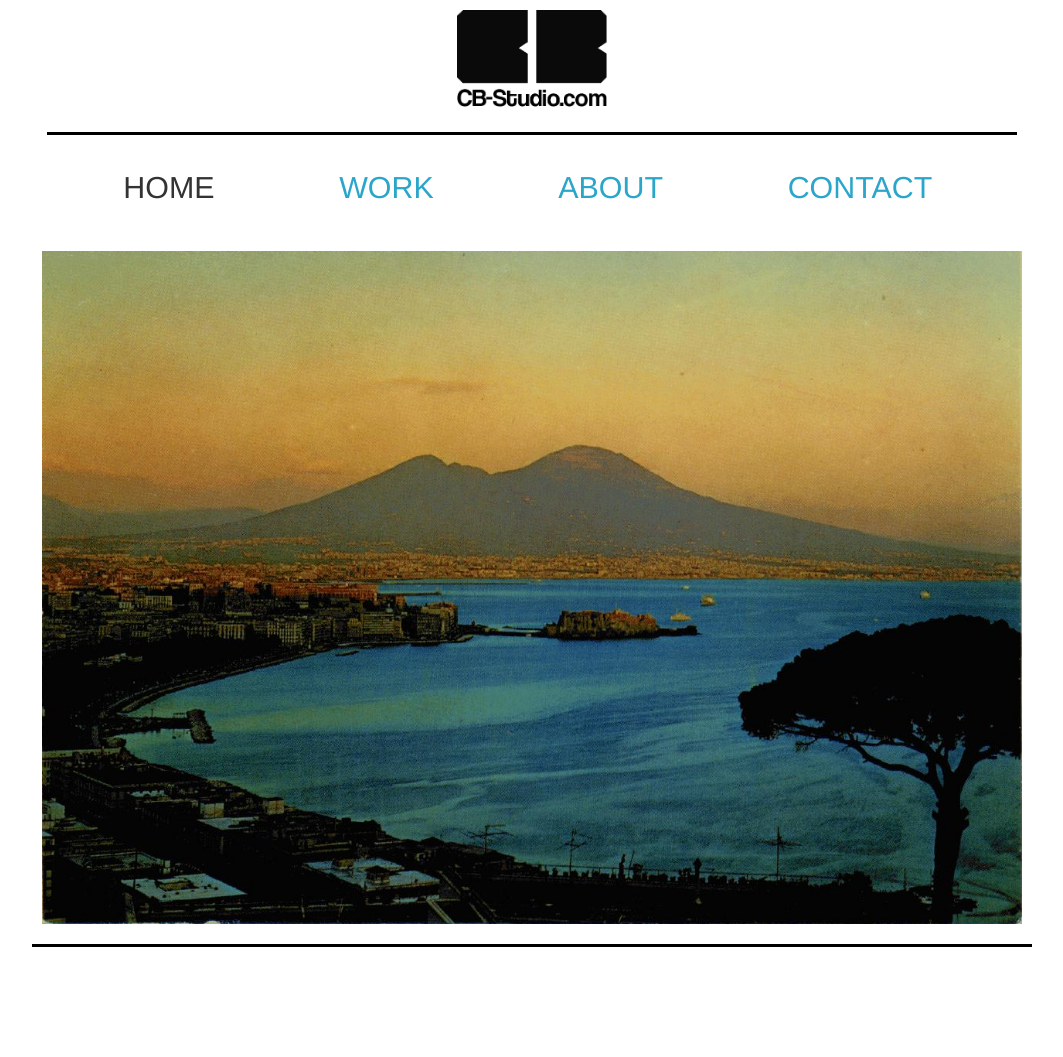
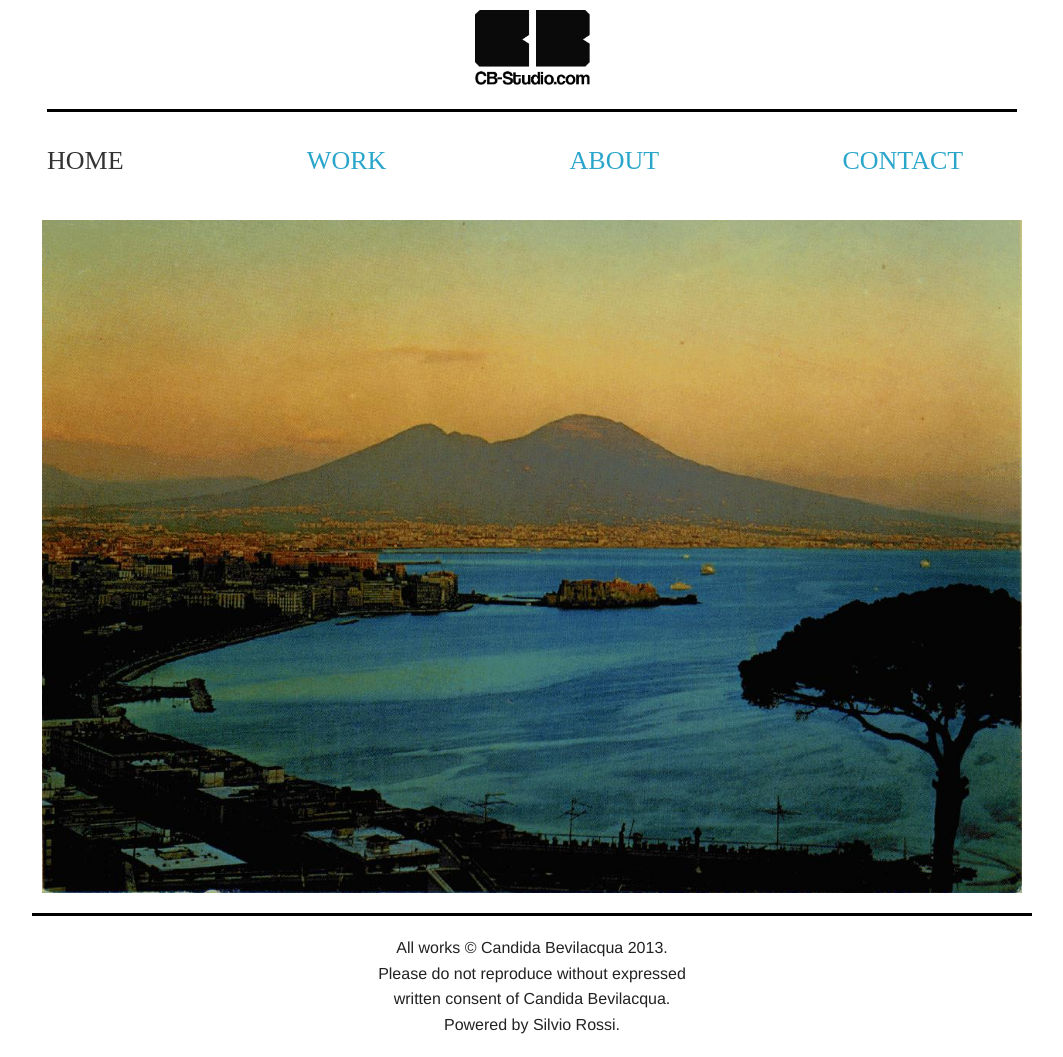
Before and after one commit to ziozoid/cb-studio, a plain HTML site: page cb-studio-html/index.html in a window 1280 px wide. Shown: the whole page, without its empty margins (108-1171 px from the left). Before the commit the page ends 966 px from the top, so only its background shows below. Drawn offline with Linux system fonts and the light colour scheme; a web font is replaced by a local one.

Commit message:
modification home page - font -navigation bar

```diff
--- a/cb-studio-html/index.html
+++ b/cb-studio-html/index.html
@@ -25,7 +25,7 @@
 			  <li class="current"><a href="#">Home</a></li>
 			  <li><a href="#">Work</a></li>
 			  <li><a href="#">About</a></li>
-			  <li><a href="#">Contact</a></li>
+			  <li><a href="#" class="last-li">Contact</a></li>
 			</ul>
 		</div>
 	</div>
@@ -42,6 +42,13 @@
 
 	<div class="row">
 		<hr />
+
+		<p class="footer-p">
+			All works © Candida Bevilacqua 2013.<br>
+			Please do not reproduce without expressed<br>
+			written consent of Candida Bevilacqua.<br>
+			Powered by Silvio Rossi.
+		</p>
 	</div>
 
 
--- a/cb-studio-html/stylesheets/style.css
+++ b/cb-studio-html/stylesheets/style.css
@@ -1,13 +1,26 @@
 
 
+/*IMAGES*/
 div.row img{
 	margin-left: auto;
 	margin-right: auto;
 	display: block;
 	padding-top: 10px;
-	width: 150px;
+	width: 115px;
 }
 
 #napoli{
 	width: 61.3em;
 }
+
+
+/*TIPOGRAPHY*/
+
+p.footer-p{
+	text-align: center;
+}
+
+@font-face{
+	font-family: 'Salome';
+	src: url('fonts/Salome_Fine_Italic.otf');
+}
```
Also changed, not shown: cb-studio-html/fonts/Salome_Fine_Italic.otf (added), cb-studio-html/stylesheets/app.css, 1 other file.
